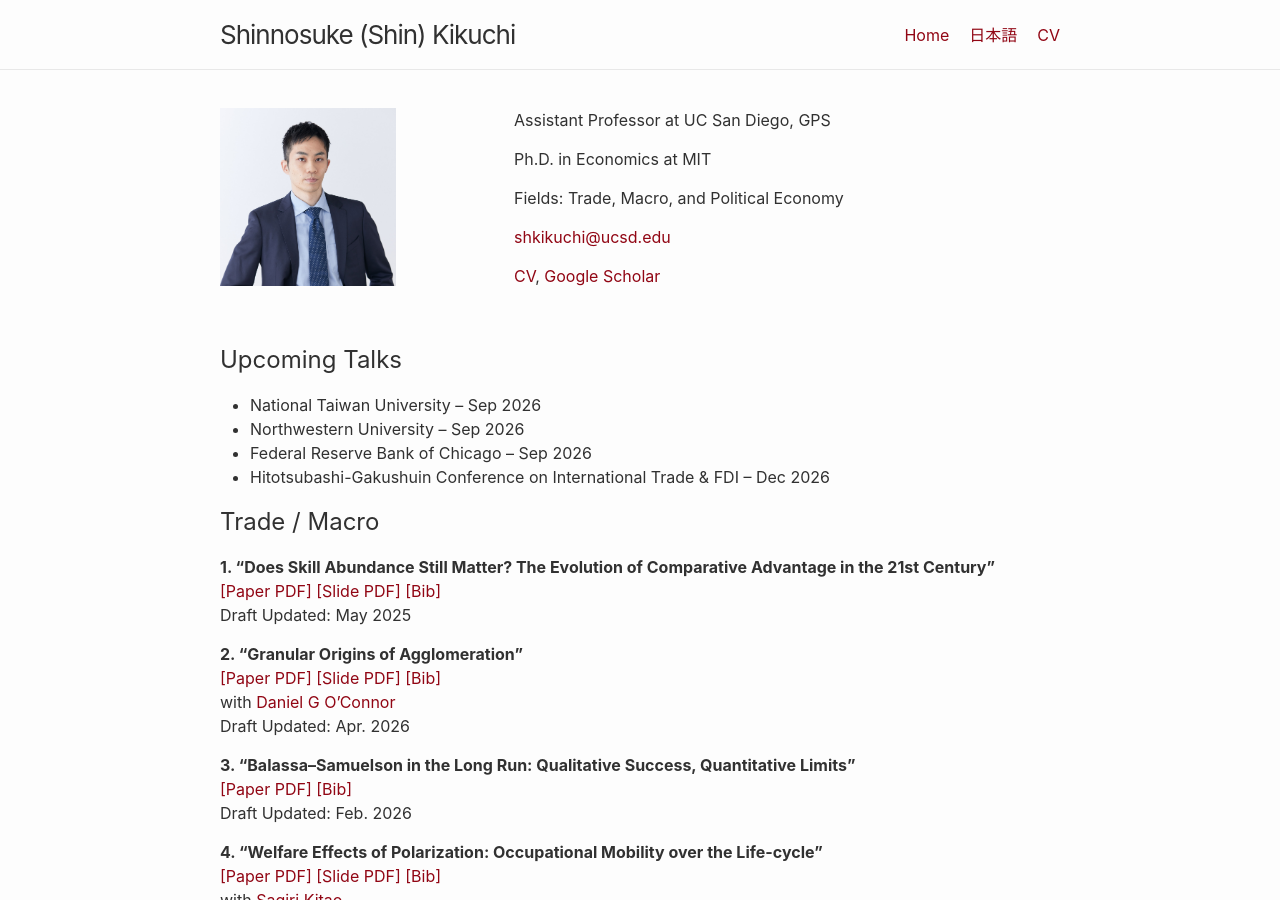
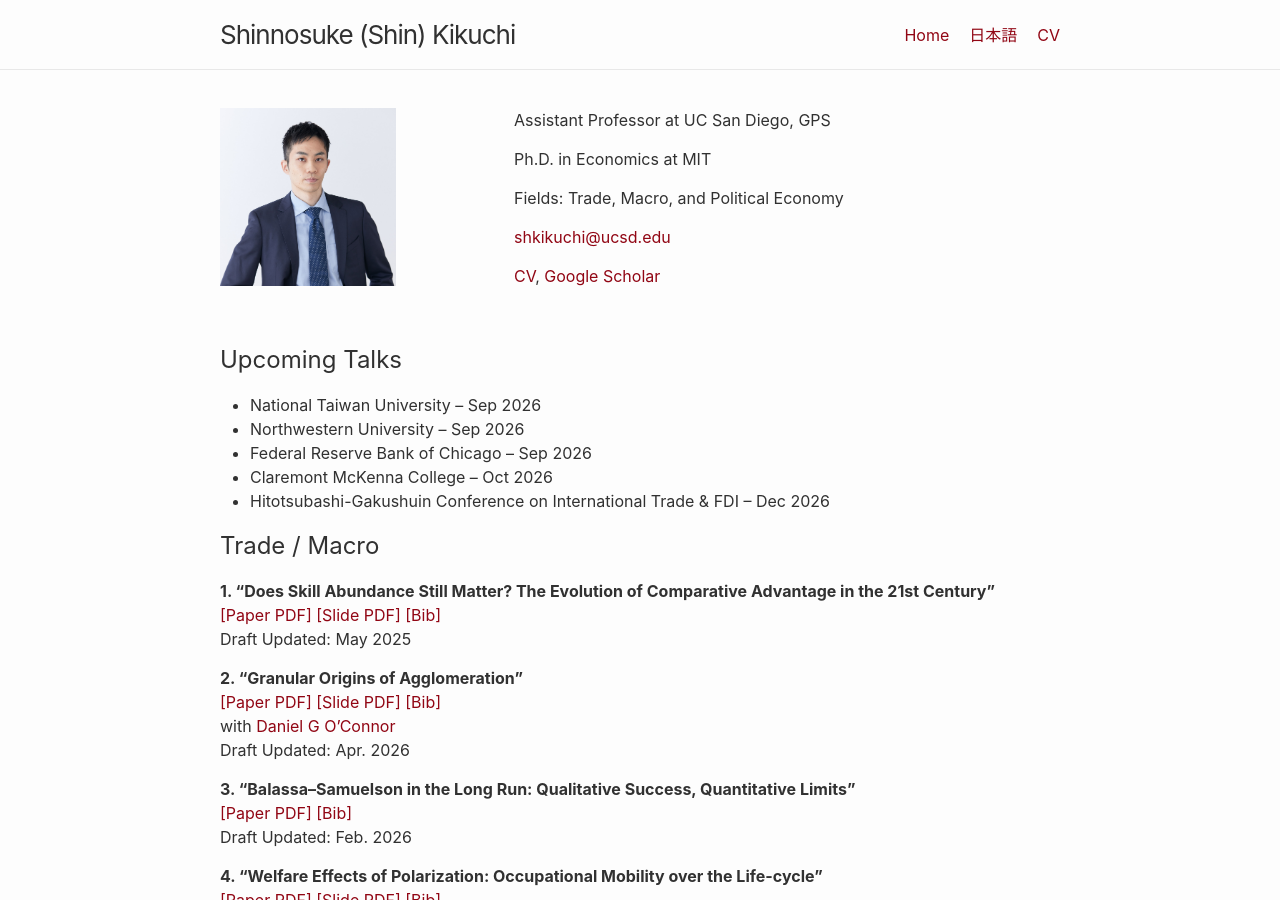
Before and after one commit to shinnkikuchi/shinnkikuchi.github.io, a Jekyll site: the page built from index.md, in a window 1280 px wide and 900 px high. Built offline with Jekyll 4.4.1, drawn with Linux system fonts in a browser that asks for light colours.

Commit message:
Update index.md

```diff
--- a/index.md
+++ b/index.md
@@ -12,6 +12,7 @@ title: Home
 - National Taiwan University – Sep 2026
 - Northwestern University – Sep 2026
 - Federal Reserve Bank of Chicago – Sep 2026
+- Claremont McKenna College – Oct 2026
 - Hitotsubashi-Gakushuin Conference on International Trade & FDI – Dec 2026
 
 ## Trade / Macro
```
